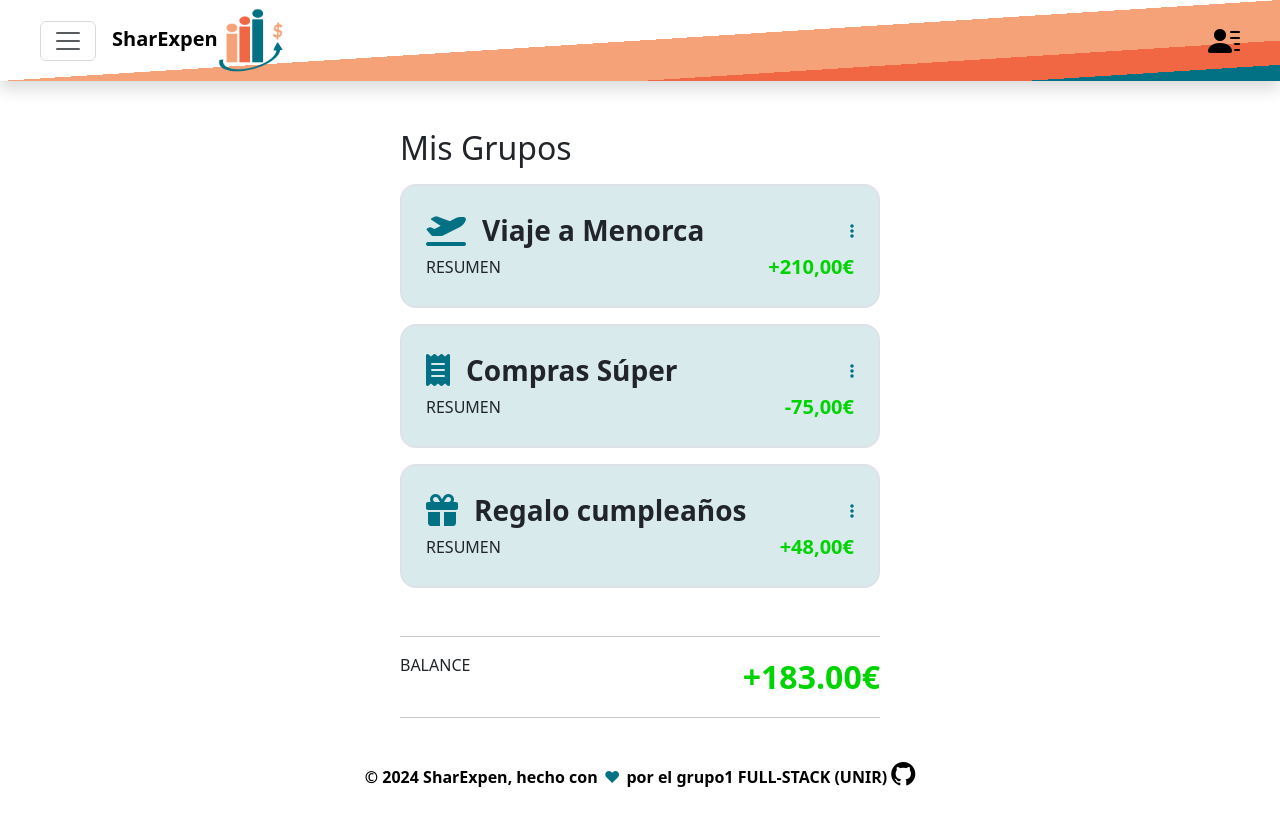
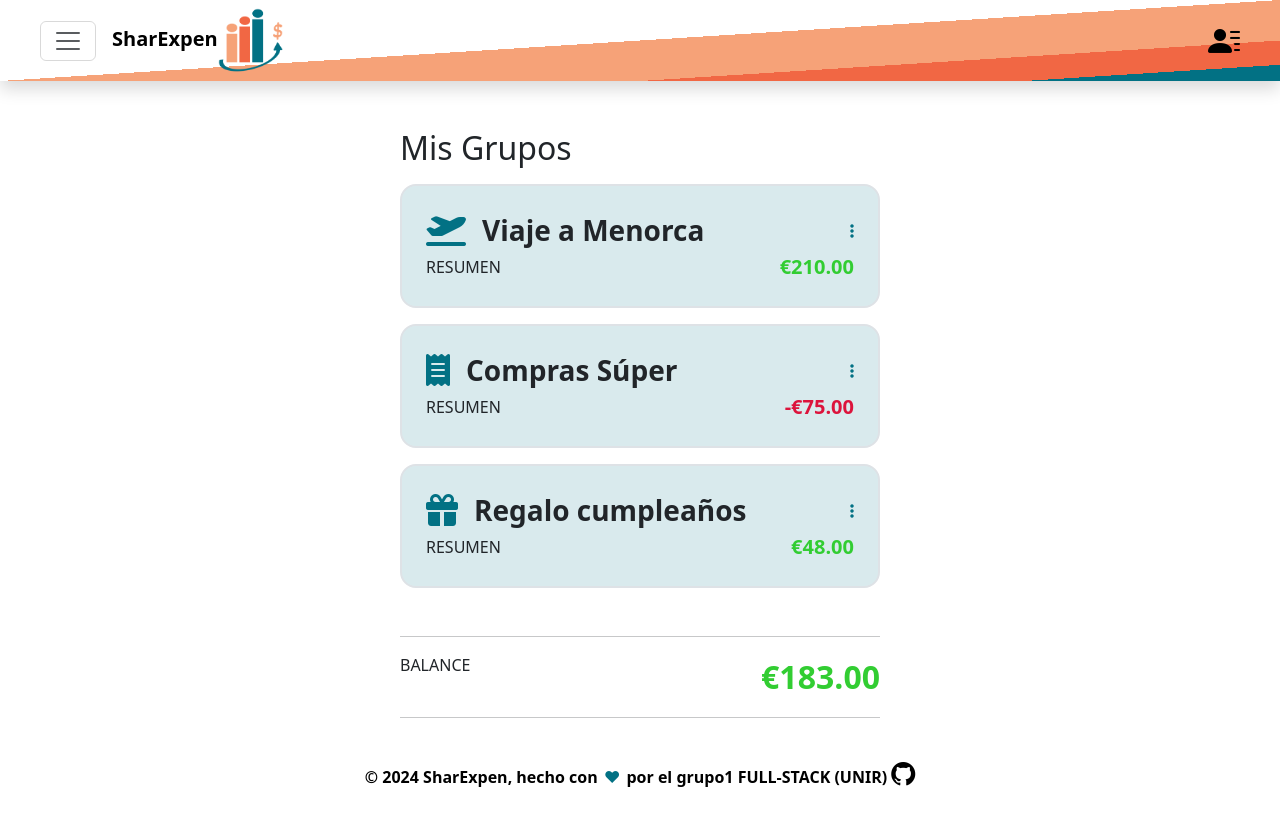
Before and after one commit to matildejb/TFM_front, an Angular app: page /groupsList in a window 1280 px wide. Shown: the top 826 px of the page. Built offline with nearby package versions, Linux system fonts and the light colour scheme.

Commit message:
Creación de componente group-Card
He creado el componente groupCard donde se va a reflejar el resumen de cada grupo. También he modificado los totales de cada grupo para que una vez sumados entre sí, se reflejen en el resumen del balance final de grupos

```diff
--- a/src/app/components/group-card/group-card.component.html
+++ b/src/app/components/group-card/group-card.component.html
@@ -6,6 +6,6 @@
     </div>
     <div class="d-flex justify-content-between align-items-center mt-1 w-100">
         <p class="mb-0">RESUMEN</p>
-        <p class="price-groups fw-bold mb-0"> {{ amount }} </p>
+        <p class="price-groups fw-bold mb-0" [ngStyle]="{'color': amountColor}"> {{ amount | currency: 'EUR' }} </p>
     </div>
 </section>
--- a/src/app/components/group-card/group-card.component.ts
+++ b/src/app/components/group-card/group-card.component.ts
@@ -1,14 +1,23 @@
-import { Component, Input } from '@angular/core';
+import { CommonModule } from '@angular/common';
+import { Component, Input, SimpleChanges } from '@angular/core';
 
 @Component({
   selector: 'app-group-card',
   standalone: true,
-  imports: [],
+  imports: [CommonModule],
   templateUrl: './group-card.component.html',
   styleUrl: './group-card.component.css'
 })
 export class GroupCardComponent {
-  @Input() icon: string = 'fa-plane-departure';
-  @Input() title: string = 'Viaje a Menorca';
-  @Input() amount: string = '+210,00€';
+  @Input() icon: string = '';
+  @Input() title: string = '';
+  @Input() amount: number = 0;
+
+amountColor: string = 'green';
+
+ngOnChanges(changes: SimpleChanges) {
+    if (changes['amount']) {
+      this.amountColor = this['amount'] < 0 ? 'Crimson' : 'Limegreen';
+    }
+  }
 }
--- a/src/app/pages/groups-list/groups-list.component.html
+++ b/src/app/pages/groups-list/groups-list.component.html
@@ -8,13 +8,11 @@
         </app-group-card>
     </ng-container>
 
-    <!-- <app-group-card></app-group-card> -->
-
-
     <hr class="mx-auto mt-5">
-    <div class="flex d-flex justify-content-between">
+    <div class="d-flex justify-content-between">
         <span>BALANCE</span>
-        <span class="price-text">+183.00€</span>
+        <span class="price-text" [ngStyle]="{'color': TotalBalance < 0 ? 'Crimson' : 'Limegreen'}">{{ TotalBalance |
+            currency: 'EUR' }}</span>
     </div>
     <hr class="mx-auto mb-5">
 
--- a/src/app/pages/groups-list/groups-list.component.ts
+++ b/src/app/pages/groups-list/groups-list.component.ts
@@ -14,17 +14,21 @@ export class GroupsListComponent {
     {
       icon: 'fa-plane-departure',
       title: 'Viaje a Menorca',
-      amount: '+210,00€'
+      amount: 210.00
     },
     {
       icon: 'fa-receipt',
       title: 'Compras Súper',
-      amount: '-75,00€'
+      amount: -75.00
     },
     {
       icon: 'fa-gift',
       title: 'Regalo cumpleaños',
-      amount: '+48,00€'
+      amount: 48.00
     }
   ];
+
+  get TotalBalance(): number {
+    return this.groupCards.reduce((acc, groupCard) => acc + groupCard.amount, 0);
+  }
 }
```
